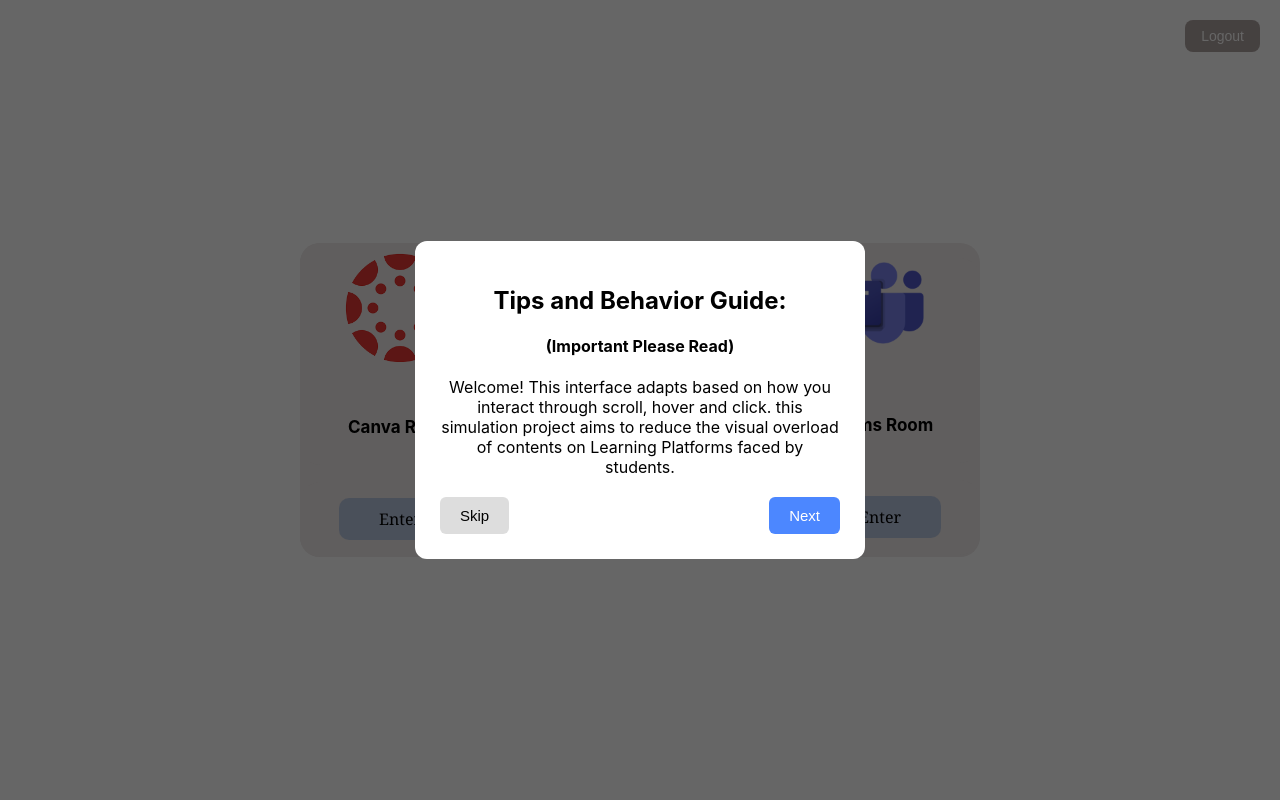
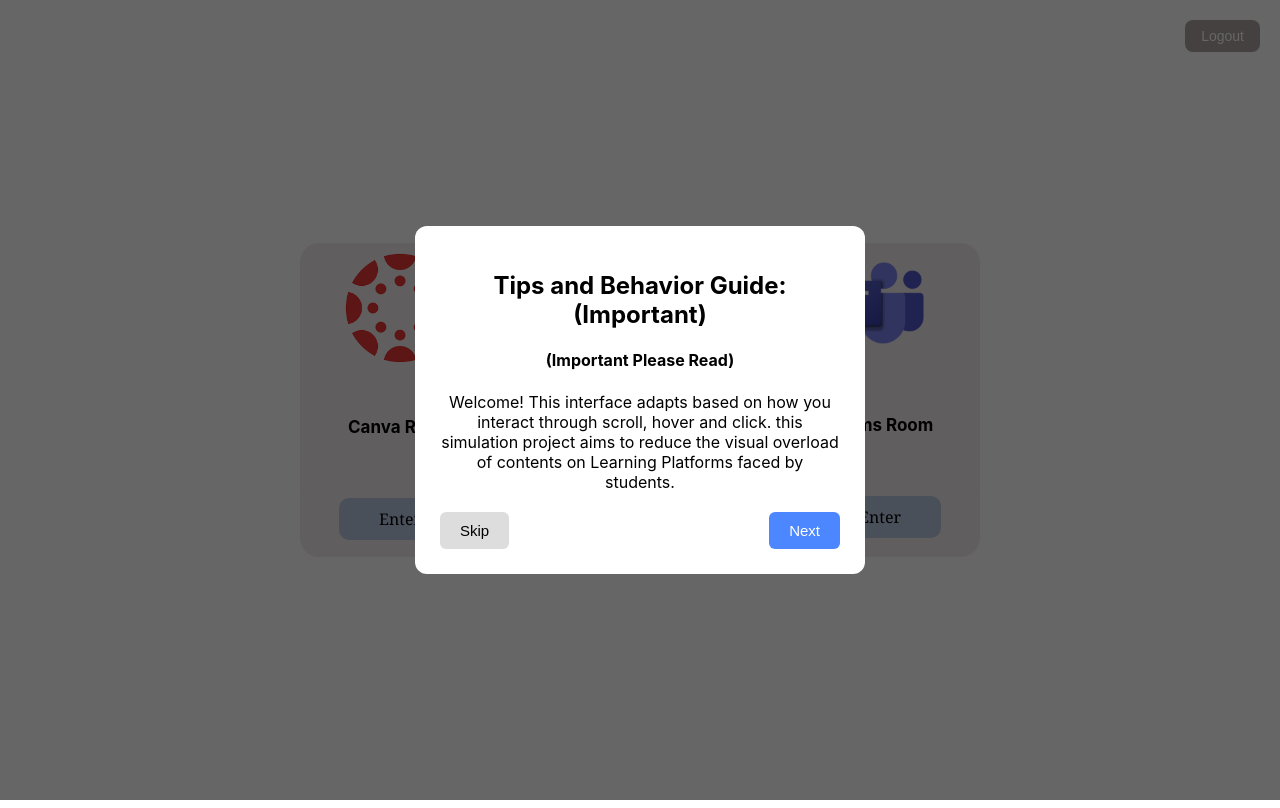
Before and after one commit to marcdeloso09/lms_django_react, a React (Create React App) app in the folder frontend/: page / in a window 1280 px wide. Built offline with nearby package versions, Linux system fonts and the light colour scheme; sample sign-in values are in the browser's storage.

Commit message:
other edits 1

```diff
--- a/frontend/src/Components/Assets/Frontpage/Frontpage.jsx
+++ b/frontend/src/Components/Assets/Frontpage/Frontpage.jsx
@@ -93,7 +93,7 @@ export default function Frontpage() {
       {showTips && (
         <div className="tips-overlay">
           <div className="tips-modal">
-            <h2>Tips and Behavior Guide:</h2>
+            <h2>Tips and Behavior Guide: (Important)</h2>
             <h4>(Important Please Read)</h4>
             <p>{tips[tipIndex]}</p>
 
```
